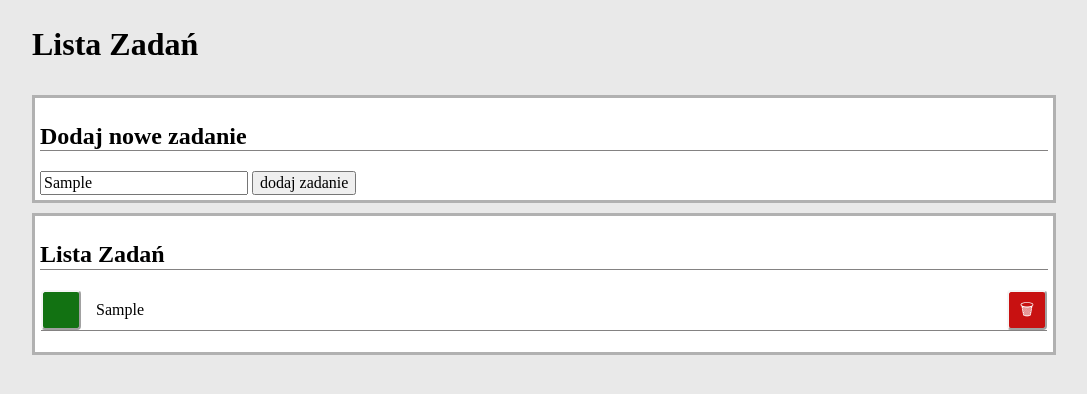
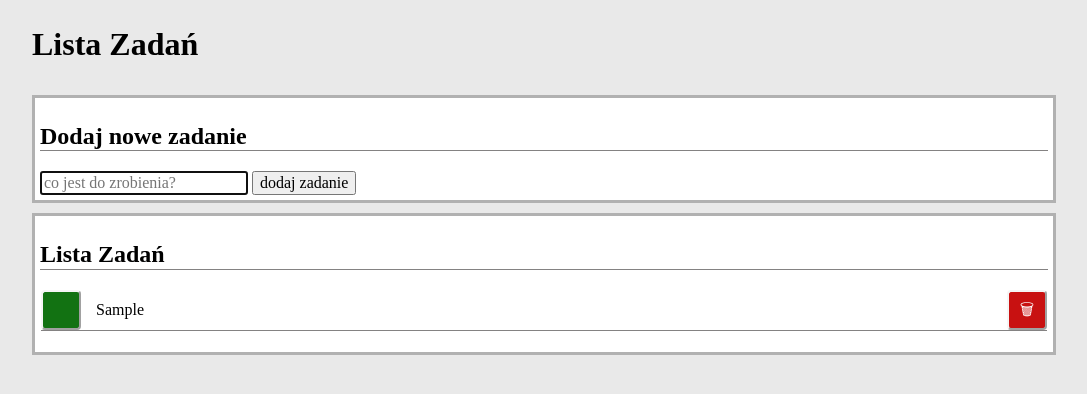
Before and after one commit to DawidGaski/Tasks-List, a plain HTML site: page index.html in a window 1280 px wide. Both pictures are taken after typing "Sample" into the empty fields and a click on the button "dodaj zadanie". Shown: the whole page, without its empty margins (96-1183 px from the left). Drawn offline with nearby package versions, Linux system fonts and the light colour scheme.

Commit message:
changed onFormSubmit function

```diff
--- a/index.html
+++ b/index.html
@@ -25,7 +25,7 @@
             Dodaj nowe zadanie
         </h2>
         <form class="js-form">
-            <input class="js-newTask">
+            <input class="js-newTask" type="text" placeholder="co jest do zrobienia?">
             <button>
                 dodaj zadanie
             </button>
--- a/js/script.js
+++ b/js/script.js
@@ -63,12 +63,17 @@
     const onFormSubmit = (event) => {
         event.preventDefault();
 
-        const newTaskContent = document.querySelector(".js-newTask").value.trim();
-        if (newTaskContent === "") {
-            return;
+        const newTaskElement = document.querySelector(".js-newTask");
+        const newTaskContent = newTaskElement.value.trim();
+
+        if (newTaskContent !== "") {
+            addNewTasks(newTaskContent);
+            newTaskElement.value = "";
         }
-        addNewTasks(newTaskContent);
-    }
+
+        newTaskElement.focus();
+    };
+
 
     const init = () => {
         render();
```
